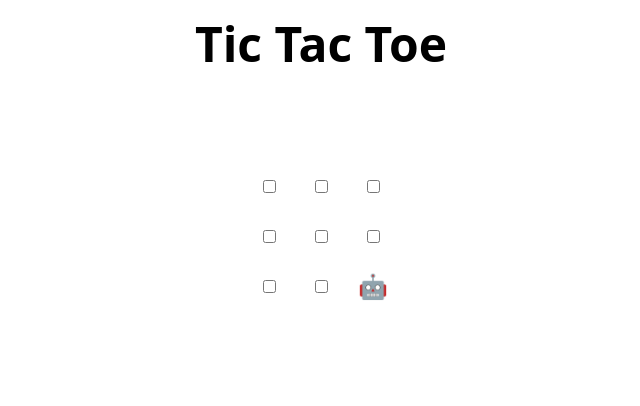
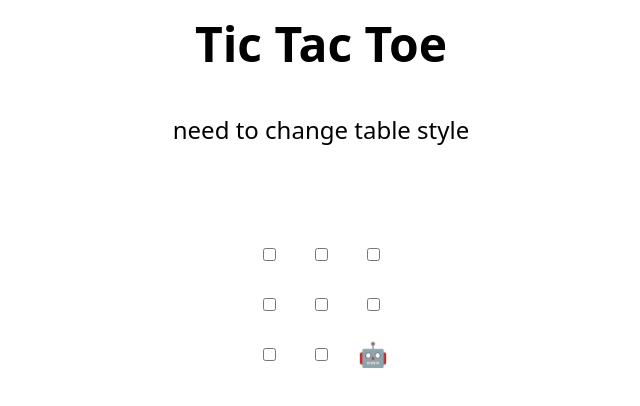
Before and after one commit to MochAswinsz/review-pull-requests, a plain HTML site: page index.html in a window 1280 px wide. Shown: the whole page, without its empty margins (319-959 px from the left). Drawn offline with Linux system fonts and the light colour scheme.

Commit message:
Update index.html
as the comment

```diff
--- a/index.html
+++ b/index.html
@@ -45,6 +45,7 @@
     <td><input type="checkbox" /></td>
     <td><input type="checkbox" /></td>
   </tr>
+  need to change table style
 </table>
 
 <h2 hidden>Game over, refresh to play again 🧑‍💻 🤖!</h2>
```
